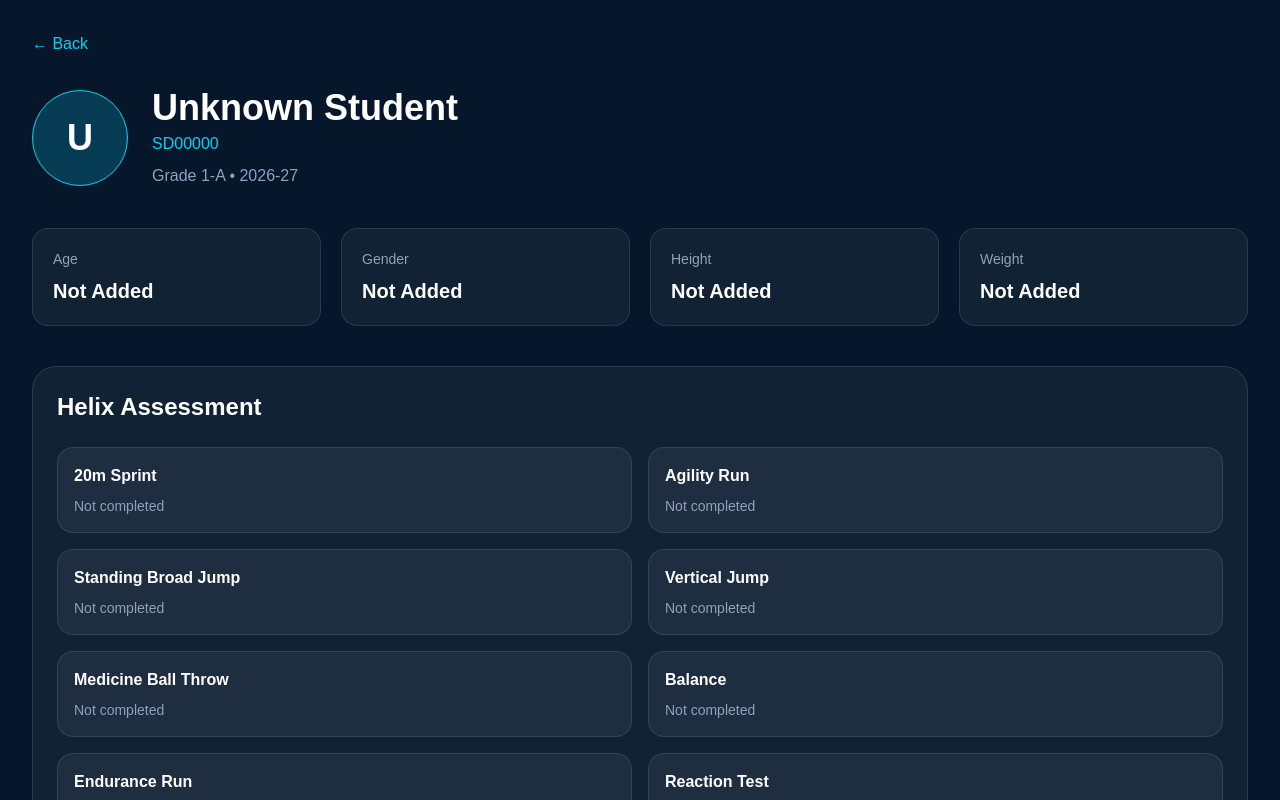
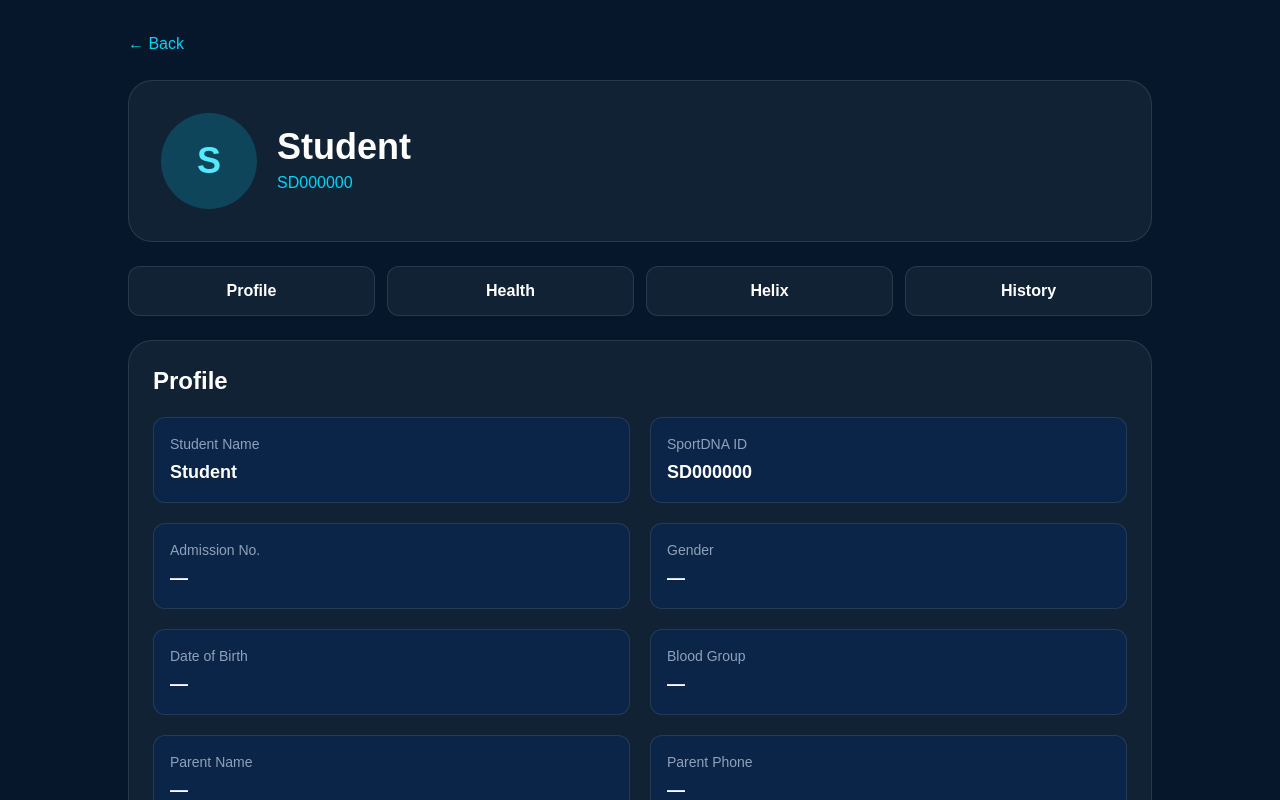
Before and after one commit to Gl1tchMode/SportDNA, a Next.js app: page /teacher/student in a window 1280 px wide. Shown: the top 800 px of the page. Built offline with nearby package versions, Linux system fonts and the light colour scheme.

Commit message:
fix: resolve student page prerender build error

```diff
--- a/app/teacher/student/page.tsx
+++ b/app/teacher/student/page.tsx
@@ -1,105 +1,79 @@
 "use client";
 
-import Link from "next/link";
 import { useSearchParams } from "next/navigation";
 
-export default function StudentProfile() {
-  const params = useSearchParams();
+export const dynamic = "force-dynamic";
 
-  const name = params.get("name") || "Unknown Student";
-  const id = params.get("id") || "SD00000";
-  const grade = params.get("grade") || "1";
-  const section = params.get("section") || "A";
+export default function StudentPage() {
+  const searchParams = useSearchParams();
 
-  const tests = [
-    "20m Sprint",
-    "Agility Run",
-    "Standing Broad Jump",
-    "Vertical Jump",
-    "Medicine Ball Throw",
-    "Balance",
-    "Endurance Run",
-    "Reaction Test",
-  ];
+  const name = searchParams.get("name") || "Student";
+  const id = searchParams.get("id") || "SD000000";
 
   return (
     <main className="min-h-screen bg-[#06172B] text-white p-8">
-      <Link
-        href="/teacher"
-        className="text-cyan-400 hover:text-cyan-300"
+      <div className="max-w-5xl mx-auto">
+        <button
+          onClick={() => history.back()}
+          className="text-cyan-400 mb-6"
         >
           ← Back
-      </Link>
+        </button>
 
-      <div className="flex items-center gap-6 mt-8">
-        <div className="h-24 w-24 rounded-full bg-cyan-400/20 border border-cyan-400 flex items-center justify-center text-4xl font-bold">
+        <div className="bg-white/5 border border-white/10 rounded-3xl p-8 mb-6">
+          <div className="flex items-center gap-5">
+            <div className="w-24 h-24 rounded-full bg-cyan-400/20 flex items-center justify-center text-4xl font-bold text-cyan-300">
               {name.charAt(0)}
             </div>
 
             <div>
               <h1 className="text-4xl font-black">{name}</h1>
               <p className="text-cyan-400 mt-1">{id}</p>
-          <p className="text-slate-400 mt-2">
-            Grade {grade}-{section} • 2026-27
-          </p>
+            </div>
           </div>
         </div>
 
-      <div className="grid md:grid-cols-4 gap-5 mt-10">
-        <Card title="Age" value="Not Added" />
-        <Card title="Gender" value="Not Added" />
-        <Card title="Height" value="Not Added" />
-        <Card title="Weight" value="Not Added" />
-      </div>
-
-      <div className="mt-10 rounded-3xl bg-white/5 border border-white/10 p-6">
-        <h2 className="text-2xl font-bold mb-6">
-          Helix Assessment
-        </h2>
-
-        <div className="grid md:grid-cols-2 gap-4">
-          {tests.map((test) => (
+        <div className="grid grid-cols-4 gap-3 mb-6">
+          {["Profile", "Health", "Helix", "History"].map((tab) => (
             <div
-              key={test}
-              className="rounded-2xl bg-white/5 border border-white/10 p-4"
+              key={tab}
+              className="bg-white/5 border border-white/10 rounded-xl py-3 text-center font-semibold"
             >
-              <h3 className="font-semibold">{test}</h3>
-              <p className="text-slate-400 text-sm mt-2">
-                Not completed
-              </p>
+              {tab}
             </div>
           ))}
         </div>
 
-        <button className="mt-6 bg-cyan-400 text-[#06172B] rounded-xl px-6 py-3 font-bold">
-          Start Assessment
-        </button>
+        <div className="bg-white/5 border border-white/10 rounded-3xl p-6">
+          <h2 className="text-2xl font-bold mb-5">Profile</h2>
+
+          <div className="grid grid-cols-2 gap-5">
+            <Info label="Student Name" value={name} />
+            <Info label="SportDNA ID" value={id} />
+            <Info label="Admission No." value="—" />
+            <Info label="Gender" value="—" />
+            <Info label="Date of Birth" value="—" />
+            <Info label="Blood Group" value="—" />
+            <Info label="Parent Name" value="—" />
+            <Info label="Parent Phone" value="—" />
           </div>
-
-      <div className="mt-8 rounded-3xl bg-white/5 border border-white/10 p-6">
-        <h2 className="text-2xl font-bold mb-4">
-          Progress History
-        </h2>
-
-        <div className="text-center py-10 text-slate-400">
-          No assessments recorded yet.
         </div>
       </div>
     </main>
   );
 }
 
-function Card({
-  title,
+function Info({
+  label,
   value,
 }: {
-  title: string;
+  label: string;
   value: string;
 }) {
   return (
-    <div className="rounded-2xl bg-white/5 border border-white/10 p-5">
-      <p className="text-slate-400 text-sm">{title}</p>
-      <h3 className="text-xl font-bold mt-2">{value}</h3>
+    <div className="bg-[#0B2548] rounded-xl p-4 border border-white/10">
+      <p className="text-slate-400 text-sm">{label}</p>
+      <p className="text-lg font-semibold mt-1">{value}</p>
     </div>
   );
 }
```
Lines whose indentation alone changed are shown as unchanged.
